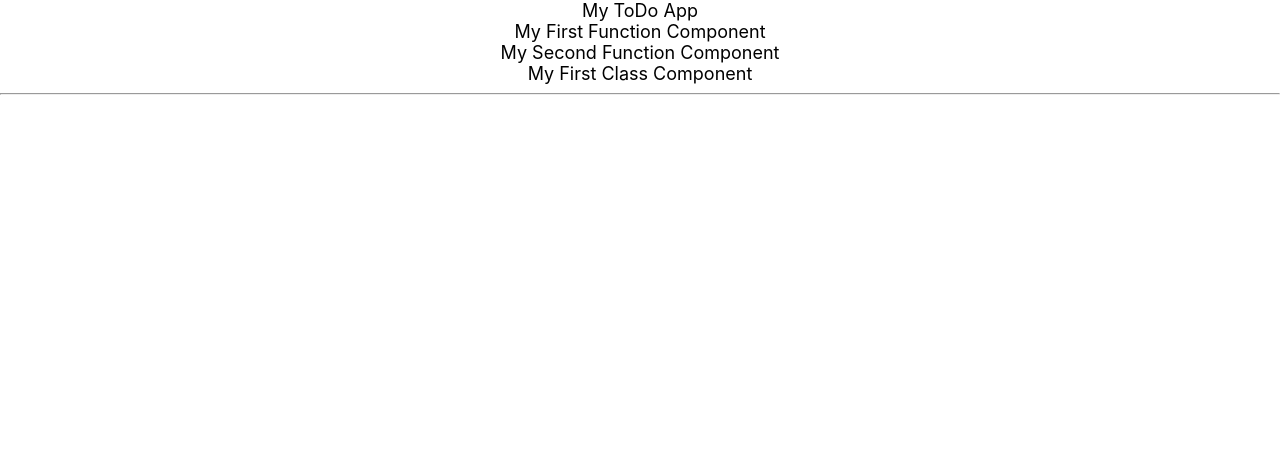
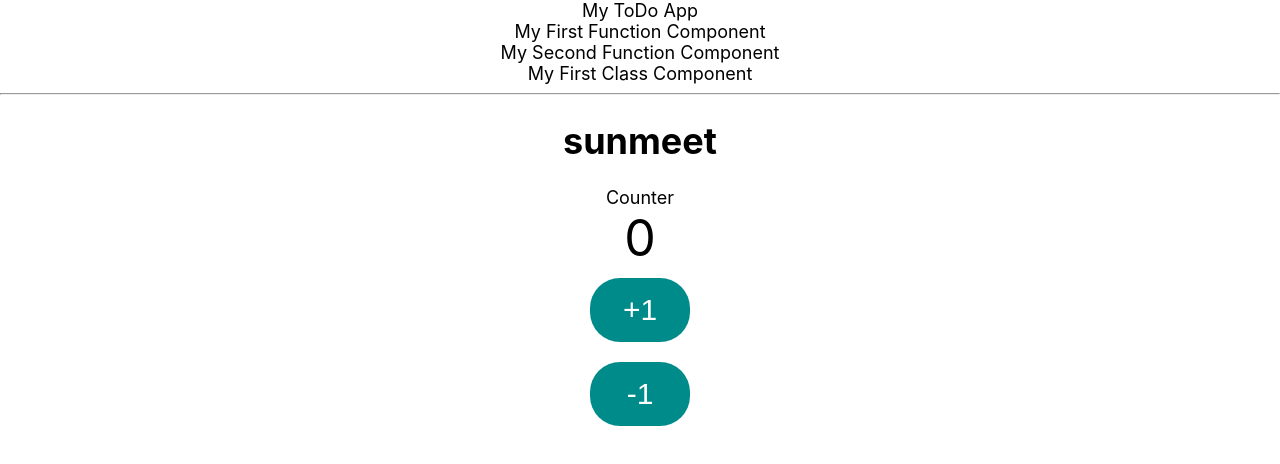
Before and after one commit to sunny1130/todo-app-react, a React (Create React App) app: page / in a window 1280 px wide. Shown: the top 464 px of the page. Built offline with nearby package versions, Linux system fonts and the light colour scheme.

Commit message:
useState introduction

```diff
--- a/src/App.js
+++ b/src/App.js
@@ -2,6 +2,17 @@ import MyFirstFunctionComponent from './components/learning-examples/MyFunctionC
 import {MySecondFunctionComponent} from './components/learning-examples/MyFunctionComponent'
 import MyFirstClassComponent from './components/learning-examples/MyClassComponent'
 import './App.css';
+import Counter from './components/counter/Counter';
+
+const person = {
+  name: 'sunmeet',
+  arrayListSocial: ['Facebook','TikTok','Instagram'],
+  printSocial: () => {
+    person.arrayListSocial.forEach(
+      eachSocial => console.log(eachSocial)
+    )
+  }
+}
 
 function App() {
   return (
@@ -10,6 +21,10 @@ function App() {
       <MyFirstFunctionComponent />
       <MySecondFunctionComponent />
       <MyFirstClassComponent />
+      <h1>{person.name}</h1>
+      <div>{person.printSocial()}</div>
+      <Counter/>
+
     </div>
   )
 }
--- /dev/null
+++ b/src/components/counter/Counter.css
@@ -0,0 +1,14 @@
+.countButton{
+    background-color: darkcyan;
+    width: 100px;
+    margin: 10px;
+    color: white;
+    padding: 15px;
+    border-radius: 30px;
+    border-style: none;
+}
+
+.count{
+    font-size: 50px;
+    padding: 10px;
+}
--- /dev/null
+++ b/src/components/counter/Counter.jsx
@@ -0,0 +1,44 @@
+import { useState } from 'react';
+import {PropTypes} from 'prop-types'
+import './Counter.css';
+
+
+export default function Counter({by}) {
+    const state = useState(0)
+    const [c,setc] = useState(0)
+    const buttonstyle = {fontSize:"30px"}
+    return(
+        <div>
+            <div className="counter">Counter</div>
+            <span className="count">{state[0]}</span>
+            <div>
+                <button className="countButton" style={buttonstyle} onClick={incrementCounter}>+{by}</button>
+            </div>
+            <div>
+                <button className="countButton" style={buttonstyle} onClick={decrementCounter}>-{by}</button>
+            </div>
+        </div>
+    )
+    function incrementCounter(){
+        console.log("Increment Counter Fucntion Called");
+        state[1](state[0]+by)
+        console.log(state[0])
+        setc(c+100)
+        console.log(c)
+    }
+    function decrementCounter(){
+        console.log("Increment Counter Fucntion Called");
+        state[1](state[0]-1)
+        console.log(state[0])
+        setc(c-100)
+        console.log(c)
+    }
+}
+
+Counter.propTypes = {
+    by: PropTypes.number
+}
+
+Counter.defaultProps = {
+    by: 1
+}
```
Also changed, not shown: 1 other file (tests, documents, lock files or other folders).
